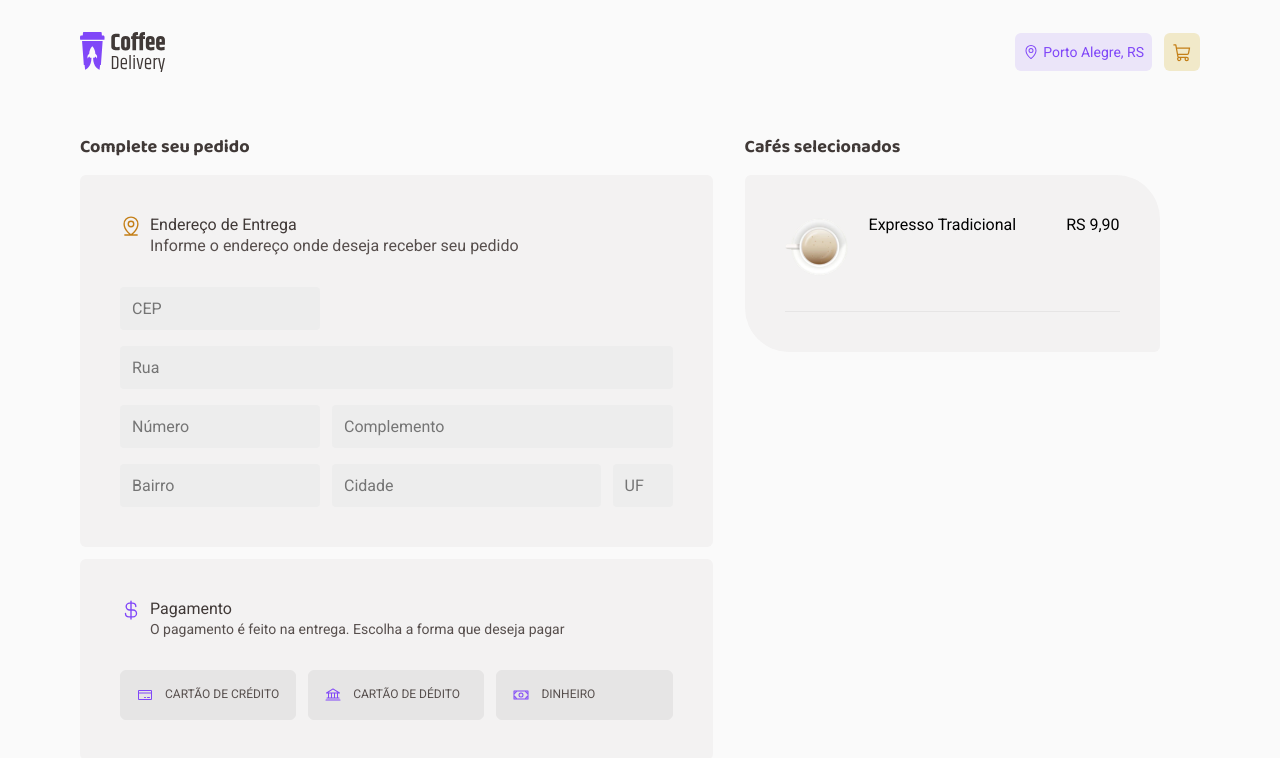
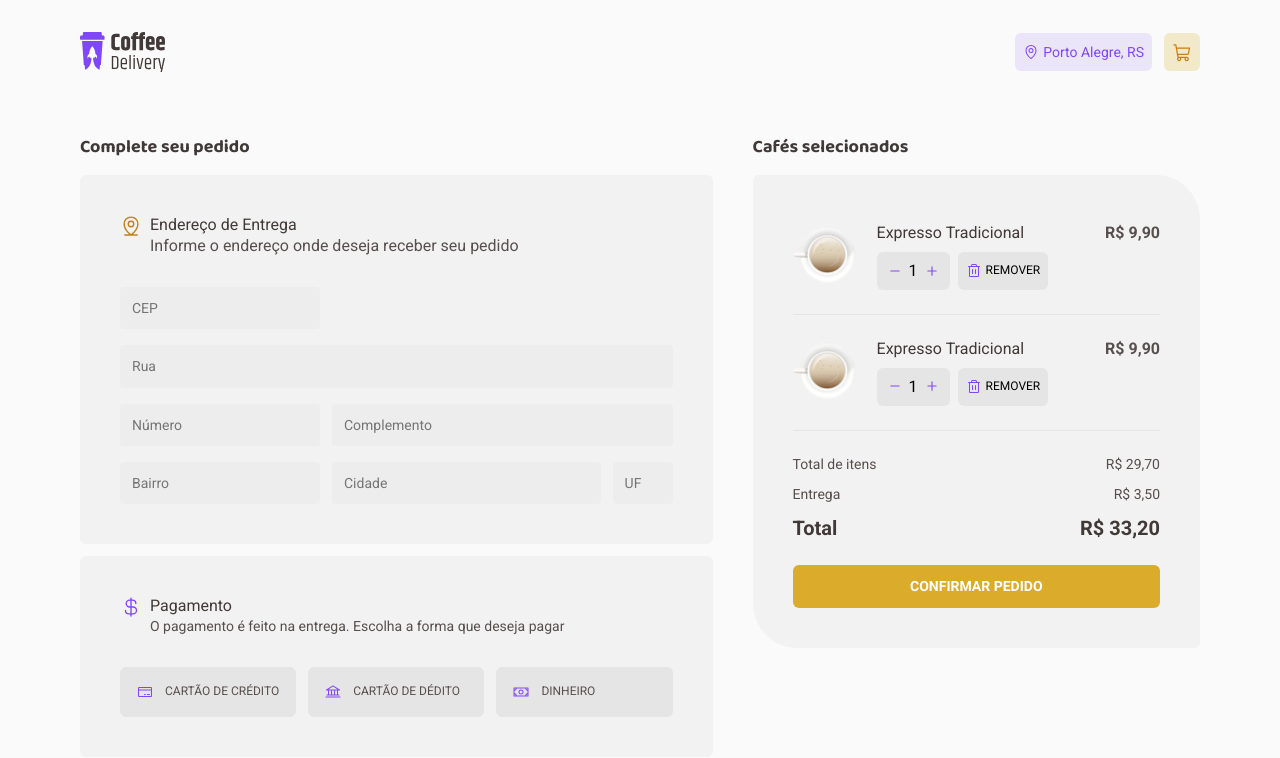
Before and after one commit to wicarpessoa/ignite-coffee, a React (Vite) app: page / in a window 1280 px wide. Shown: the top 758 px of the page. Built offline with nearby package versions, Linux system fonts and the light colour scheme.

Commit message:
styles: checkout styles fixed

```diff
--- a/src/App.tsx
+++ b/src/App.tsx
@@ -1,5 +1,6 @@
 import { Header } from './components/header'
 import { Checkout } from './pages/Checkout'
+import { Home } from './pages/Home'
 
 function App() {
   return (
--- /dev/null
+++ b/src/components/Counter/index.tsx
@@ -0,0 +1,16 @@
+import { Minus, Plus } from '@phosphor-icons/react'
+import { CounterContainer } from './styles'
+
+export function Counter() {
+  return (
+    <CounterContainer>
+      <button>
+        <Minus size={12} weight="bold" />
+      </button>
+      <span>1</span>
+      <button>
+        <Plus size={12} weight="bold" />
+      </button>
+    </CounterContainer>
+  )
+}
--- /dev/null
+++ b/src/components/Counter/styles.ts
@@ -0,0 +1,27 @@
+import styled from 'styled-components'
+
+export const CounterContainer = styled.div`
+  background-color: ${(props) => props.theme['base-button']};
+  border-radius: 6px;
+  display: flex;
+  gap: 4px;
+  align-items: center;
+  padding: 8px;
+  height: 38px;
+  justify-content: center;
+  > button {
+    border: 0;
+    background-color: transparent;
+    color: ${(props) => props.theme.purple};
+    cursor: pointer;
+    width: 20px;
+    transition: all 0.2s ease-in-out;
+    &:hover {
+      color: ${(props) => props.theme['purple-dark']};
+    }
+  }
+  > span {
+    font: ${(props) => props.theme['roboto-md']};
+    font-weight: 400;
+  }
+`
--- a/src/pages/Checkout/components/Form/styles.ts
+++ b/src/pages/Checkout/components/Form/styles.ts
@@ -36,9 +36,14 @@
 
   input {
     background-color: ${(props) => props.theme['base-input']};
+    font: ${(props) => props.theme['roboto-sm']};
+    color: ${(props) => props.theme['base-text']};
     border: none;
     padding: 12px;
     border-radius: 4px;
     width: 100%;
+    &:placeholder {
+      color: ${(props) => props.theme['base-label']};
+    }
   }
 `
--- a/src/pages/Checkout/index.tsx
+++ b/src/pages/Checkout/index.tsx
@@ -1,13 +1,15 @@
-import { CurrencyDollar, MapPinLine } from '@phosphor-icons/react'
+import { CurrencyDollar, MapPinLine, Trash } from '@phosphor-icons/react'
 import {
   CheckoutAdressContainer,
   CheckoutCartContainer,
   CheckoutContainer,
+  CheckoutInfoContainer,
   CheckoutPaymentContainer,
 } from './styles'
 import Image1 from '../../assets/Image-1.png'
 import RadioSelect from './components/RadioSelect'
 import Form from './components/Form'
+import { Counter } from '../../components/Counter'
 export function Checkout() {
   return (
     <CheckoutContainer>
@@ -44,12 +46,42 @@
             <div>
               <span>Expresso Tradicional</span>
               <div>
-                <button></button>
-                <button></button>
+                <Counter />
+                <button>
+                  <Trash color="#8047F8" size={16} /> REMOVER
+                </button>
               </div>
             </div>
-            <span>RS 9,90</span>
+            <span>R$ 9,90</span>
           </div>
+          <div>
+            <img src={Image1} alt="" />
+            <div>
+              <span>Expresso Tradicional</span>
+              <div>
+                <Counter />
+                <button>
+                  <Trash color="#8047F8" size={16} /> REMOVER
+                </button>
+              </div>
+            </div>
+            <span>R$ 9,90</span>
+          </div>
+          <CheckoutInfoContainer>
+            <div>
+              <span>Total de itens</span>
+              <span>R$ 29,70</span>
+            </div>
+            <div>
+              <span>Entrega</span>
+              <span>R$ 3,50</span>
+            </div>
+            <div>
+              <span>Total</span>
+              <span>R$ 33,20</span>
+            </div>
+            <button>CONFIRMAR PEDIDO</button>
+          </CheckoutInfoContainer>
         </CheckoutCartContainer>
       </div>
     </CheckoutContainer>
--- a/src/pages/Checkout/styles.ts
+++ b/src/pages/Checkout/styles.ts
@@ -4,7 +4,7 @@
   display: flex;
   margin: 0 auto;
   max-width: 1184px;
-  gap: 2rem;
+  gap: 2.5rem;
   padding: 2rem;
   > div {
     > h2 {
@@ -12,38 +12,8 @@
       color: ${(props) => props.theme['base-subtitle']};
     }
   }
-`
-export const CheckoutCartContainer = styled.div`
-  display: flex;
-  flex-direction: column;
-  width: 100%;
-  max-width: 36rem;
-  margin-top: 1rem;
-  padding: 2.5rem;
-  background: ${(props) => props.theme['base-card']};
-  border-radius: 6px 44px 6px 44px;
-  > div {
-    padding-bottom: 2rem;
-    border-bottom: 1px solid ${(props) => props.theme['base-button']};
-    display: flex;
-    > img {
-      height: 4rem;
-      width: auto;
-      object-fit: cover;
-      margin-right: 1.25rem;
-    }
-    > div {
-      display: flex;
-      flex-direction: column;
-      width: 100%;
-      margin-right: 3.125rem;
-      > span {
-        white-space: nowrap;
-      }
-    }
-    > span {
-      white-space: nowrap;
-    }
+  > div:nth-of-type(2) {
+    flex: 1;
   }
 `
 
@@ -91,3 +61,102 @@
     }
   }
 `
+
+export const CheckoutCartContainer = styled.div`
+  display: flex;
+  flex-direction: column;
+  width: 100%;
+  max-width: 36rem;
+  margin-top: 1rem;
+  padding: 1.5rem 2.5rem 2.5rem;
+  background: ${(props) => props.theme['base-card']};
+  border-radius: 6px 44px 6px 44px;
+  > div:nth-of-type(1),
+  > div:nth-of-type(2) {
+    display: flex;
+    padding: 1.5rem 0 1.5rem;
+    border-bottom: 1px solid ${(props) => props.theme['base-button']};
+    > img {
+      height: 4rem;
+      width: auto;
+      object-fit: cover;
+      margin-right: 1.25rem;
+    }
+    > div {
+      display: flex;
+      flex-direction: column;
+      width: 100%;
+      margin-right: 22px;
+      gap: 8px;
+      > div:nth-of-type(1) {
+        display: flex;
+        gap: 8px;
+        > button:nth-of-type(1) {
+          display: flex;
+          padding: 8px;
+          align-items: center;
+          background: ${(props) => props.theme['base-button']};
+          border-radius: 6px;
+
+          font: ${(props) => props.theme['button-m']};
+          font-weight: 400;
+          gap: 4px;
+          cursor: pointer;
+          transition: all 0.2s ease-in-out;
+          &:hover {
+            background: ${(props) => props.theme['base-hover']};
+          }
+        }
+      }
+      > span {
+        font: ${(props) => props.theme['roboto-md']};
+        font-weight: 400;
+        color: ${(props) => props.theme['base-subtitle']};
+
+        white-space: nowrap;
+      }
+    }
+    > span {
+      font: ${(props) => props.theme['roboto-md']};
+      color: ${(props) => props.theme['base-text']};
+
+      white-space: nowrap;
+    }
+  }
+`
+
+export const CheckoutInfoContainer = styled.div`
+  display: flex;
+  flex-direction: column;
+  gap: 12px;
+  margin-top: 24px;
+  > div {
+    display: flex;
+    flex-direction: row;
+    justify-content: space-between;
+  }
+  > div:nth-of-type(1),
+  > div:nth-of-type(2) {
+    > span {
+      font: ${(props) => props.theme['roboto-sm']};
+      color: ${(props) => props.theme['base-text']};
+    }
+  }
+  > div:nth-of-type(3) {
+    > span {
+      font: ${(props) => props.theme['roboto-l']};
+      color: ${(props) => props.theme['base-subtitle']};
+    }
+  }
+  > button {
+    margin-top: 12px;
+    display: flex;
+    width: 100%;
+    justify-content: center;
+    padding: 12px 0;
+    background-color: ${(props) => props.theme.yellow};
+    border-radius: 6px;
+    font: ${(props) => props.theme['button-g']};
+    color: ${(props) => props.theme.white};
+  }
+`
--- a/src/styles/global.ts
+++ b/src/styles/global.ts
@@ -1,4 +1,4 @@
-import { createGlobalStyle } from "styled-components";
+import { createGlobalStyle } from 'styled-components'
 
 export const GlobalStyle = createGlobalStyle`
 * {
@@ -18,7 +18,9 @@
   font-weight: 400;
   font-size: 1rem;
 }
-
+input {
+  outline: none;
+}
 button {
   border: none;
 }
```
Also changed, not shown: src/components/card/index.tsx (+3 -12 lines), src/components/card/styles.ts (+0 -21 lines).
